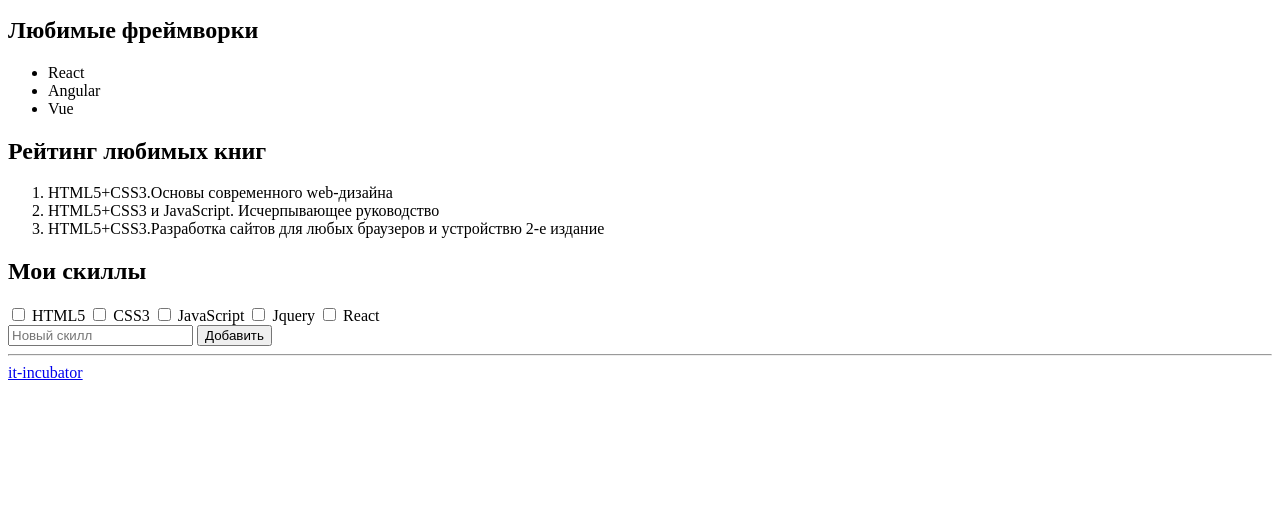
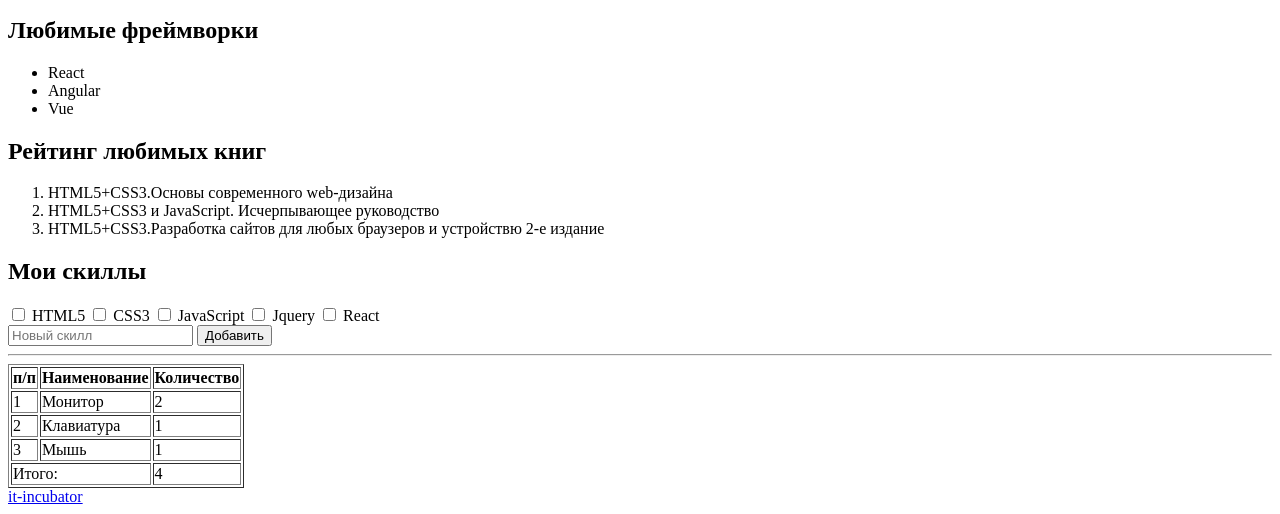
Before and after one commit to bockarevdanila174-netizen/1-hw-with-auto-test-html-css-main, a plain HTML site: page index.html in a window 1280 px wide. Shown: the part 453-967 px from the top of the page. Before the commit the page ends 843 px from the top, so only its background shows below. Drawn offline with Linux system fonts and the light colour scheme.

Commit message:
complete task-8

```diff
--- a/index.html
+++ b/index.html
@@ -20,9 +20,15 @@
       <!-- a) Заголовок первого уровня со своим ФИО -->
       <h1>Бочкарев Данила Викторович</h1>
       <!-- b) Несколько строк о себе: где учишься или работаешь, хобби, увлечения. Используй тег для абзаца. Длина строки должна быть больше 50-ти симвов (пробелы и др знаки припинания тоже считаются символом) -->
-         <p> Работаю строителем, укладкик напольных покрытий.хобби изучение айти сферы, уже стало основной деятельности в свободное время,от времени видео игры, спортзал,</p>
+      <p>
+        Работаю строителем, укладкик напольных покрытий.хобби изучение айти
+        сферы, уже стало основной деятельности в свободное время,от времени
+        видео игры, спортзал,
+      </p>
       <!-- c) Фото (или любую картинку из интернета). Не забудь добавить описание на случай, если изображение не загрузится -->
-         <img src="https://onlinetools.com/images/examples-onlineimagetools/lake-trees-and-mountains.webp" alt="случайное фото">
+      <img
+        src="https://onlinetools.com/images/examples-onlineimagetools/lake-trees-and-mountains.webp"
+        alt="случайное фото">
     </section>
 
     <section data-cy="hw1-section-about-pre">
@@ -50,7 +56,10 @@
         <ol>
           <li>HTML5+CSS3.Основы современного web-дизайна</li>
           <li>HTML5+CSS3 и JavaScript. Исчерпывающее руководство</li>
-                <li>HTML5+CSS3.Разработка сайтов для любых браузеров и устройствю 2-е издание </li>
+          <li>
+            HTML5+CSS3.Разработка сайтов для любых браузеров и устройствю 2-е
+            издание
+          </li>
         </ol>
 
         <!-- a) Заголовок 2-го уровня с другим названием (любимые книги/фильмы/блюда/страны... и т.п.) -->
@@ -91,12 +100,43 @@
       <!-- 6) Создай здесь кнопку “Добавить” -->
       <!-- 7) Добавь горизонтальную линию (для этого есть специальный тег) -->
 
-        <table data-cy="hw-about-table-pre">
+      <table border="1">
+        <thead>
+          <tr>
+            <th>п/п</th>
+            <th>Наименование</th>
+            <th>Количество</th>
+          </tr>
+        </thead>
+        <tbody>
+            <tr>
+                <td>1</td>
+                <td>Монитор</td>
+                <td>2</td>
+            </tr>
+            <tr>
+                <td>2</td>
+                <td>Клавиатура</td>
+                <td>1</td>
+            </tr>
+            <tr>
+                <td>3</td>
+                <td>Мышь</td>
+                <td>1</td>
+            </tr>
+
+        </tbody>
+        <tfoot>
+            <tr>
+               <td colspan="2">Итого:</td>
+               <td>4</td>
+            </tr>
+        </tfoot>
+      </table>
       <!-- 8) В таблице сделай 5 строк и 3 столбца.
                         - В первой строке ячейки заголовков, в остальных обычные ячейки
                         - Добавь границы для всей таблицы с помощью специального атрибута border="". Он устарел, но работает
                         - В последнем ряду первая ячейка должна занимать 2 столбца (как должно выглядеть - смотри образец). Таблицу можно заполнять любыми данными -->
-        </table>
     </section>
     <footer data-cy="hw-footer-pre">
       <!-- 9) Создай здесь ссылку на наш сайт https://it-incubator.io/ (текст ссылки должен быть it-incubator) -->
```
Lines whose indentation alone changed are shown as unchanged.
